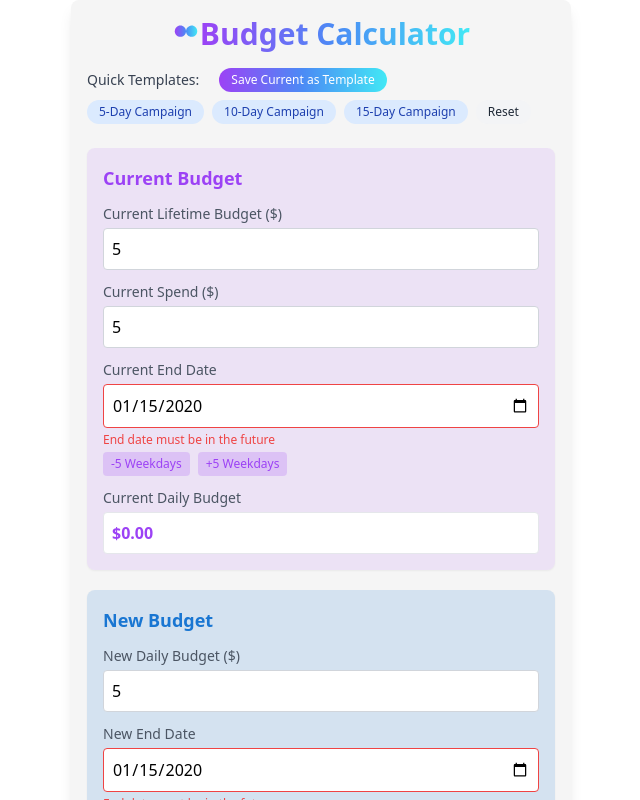
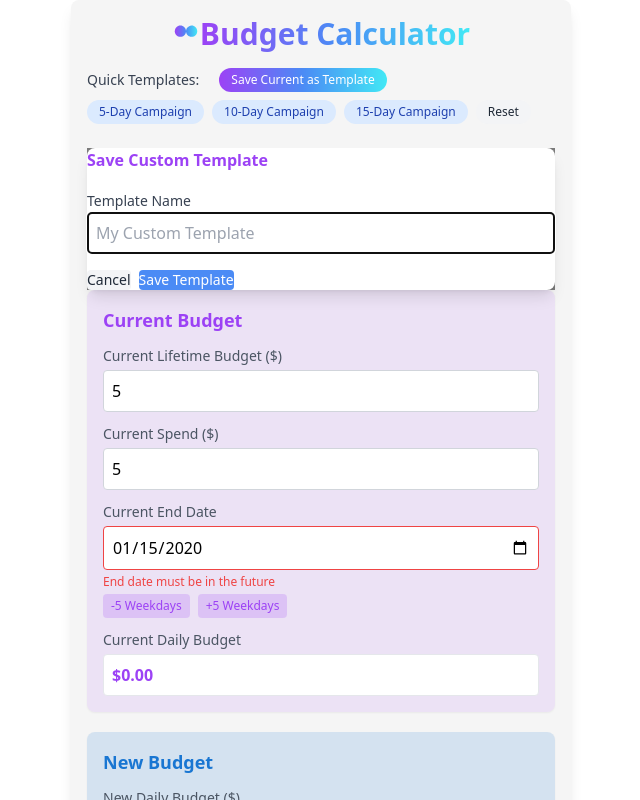
Before and after one commit to niksaderek/budget_cal, a React (Create React App) app: page / in a window 1280 px wide. Both pictures are taken after typing "5", "5", "2020-01-15", "5", "2020-01-15" into the empty fields and a click on the button "Save Current as Template". Shown: the top 800 px of the page, without its empty margins (319-959 px from the left). Built offline with nearby package versions, Linux system fonts and the light colour scheme.

Commit message:
Update App.js

```diff
--- a/src/App.js
+++ b/src/App.js
@@ -546,6 +546,91 @@ const BudgetCalculator = () => {
         </div>
       </div>
 
+      {/* Save Template Modal */}
+      {showSaveTemplateModal && (
+        <div
+          className="fixed inset-0 flex items-center justify-center z-50"
+          style={{ backgroundColor: 'rgba(0,0,0,0.5)' }}
+        >
+          <div
+            className="bg-white p-6 rounded-lg shadow-lg max-w-md w-full"
+            onClick={(e) => e.stopPropagation()}
+          >
+            <h3 className="text-xl font-bold mb-4" style={{ color: '#9C42F5' }}>
+              Save Custom Template
+            </h3>
+            <div className="mb-4">
+              <label className="block text-sm font-medium text-gray-700 mb-1">
+                Template Name
+              </label>
+              <input
+                type="text"
+                ref={templateNameInputRef}
+                value={newTemplateName}
+                onChange={(e) => setNewTemplateName(e.target.value)}
+                className="p-2 border border-gray-300 rounded w-full focus:outline-none focus:ring-2 focus:ring-blue-500"
+                placeholder="My Custom Template"
+              />
+            </div>
+            <div className="flex justify-start gap-2">
+              <button
+                onClick={() => {
+                  setNewTemplateName('');
+                  setShowSaveTemplateModal(false);
+                }}
+                className="px-4 py-2 text-sm bg-gray-100 text-gray-800 rounded hover:bg-gray-200 transition-colors"
+              >
+                Cancel
+              </button>
+              <button
+                onClick={() => {
+                  if (!newTemplateName.trim()) {
+                    alert("Please enter a template name");
+                    return;
+                  }
+
+                  if (!budgetData.currentLifetimeBudget) {
+                    alert("Please enter at least a current lifetime budget");
+                    return;
+                  }
+
+                  // Create the template object with a unique ID
+                  const newTemplate = {
+                    id: Date.now().toString(),
+                    name: newTemplateName,
+                    data: {
+                      currentLifetimeBudget: budgetData.currentLifetimeBudget,
+                      currentSpend: budgetData.currentSpend || 0,
+                      currentEndDate: budgetData.currentEndDate || '',
+                      newDailyBudget: budgetData.newDailyBudget || ''
+                    }
+                  };
+
+                  // Add to custom templates
+                  const updatedTemplates = [...customTemplates, newTemplate];
+                  setCustomTemplates(updatedTemplates);
+
+                  // Save to localStorage
+                  try {
+                    localStorage.setItem('budgetCustomTemplates', JSON.stringify(updatedTemplates));
+                  } catch (e) {
+                    console.error("Error saving templates to localStorage", e);
+                  }
+
+                  // Reset modal
+                  setNewTemplateName('');
+                  setShowSaveTemplateModal(false);
+                }}
+                className="px-4 py-2 text-sm rounded text-white transition-colors"
+                style={{ backgroundColor: '#4B8BF5' }}
+              >
+                Save Template
+              </button>
+            </div>
+          </div>
+        </div>
+      )}
+
       {/* Delete Template Modal */}
       {showDeleteModal && templateToDelete && (
         <div
@@ -556,17 +641,13 @@ const BudgetCalculator = () => {
             className="bg-white p-6 rounded-lg shadow-lg max-w-md w-full"
             onClick={(e) => e.stopPropagation()}
           >
-            <h3 className="text-xl font-bold mb-4" style={{
-              background: "linear-gradient(90deg, #9C42F5 0%, #4B8BF5 50%, #42E8F5 100%)",
-              WebkitBackgroundClip: "text",
-              WebkitTextFillColor: "transparent",
-              backgroundClip: "text",
-              color: "transparent"
-            }}>Delete Template</h3>
+            <h3 className="text-xl font-bold mb-4" style={{ color: '#9C42F5' }}>
+              Delete Template
+            </h3>
             <p className="mb-4">
               Are you sure you want to delete the template "{templateToDelete.name}"?
             </p>
-            <div className="flex justify-end gap-2">
+            <div className="flex justify-start gap-2">
               <button
                 onClick={() => {
                   setShowDeleteModal(false);
@@ -585,9 +666,7 @@ const BudgetCalculator = () => {
                   setTemplateToDelete(null);
                 }}
                 className="px-4 py-2 text-sm rounded text-white transition-colors"
-                style={{
-                  backgroundColor: '#f44336'
-                }}
+                style={{ backgroundColor: '#f44336' }}
               >
                 Delete
               </button>
```
